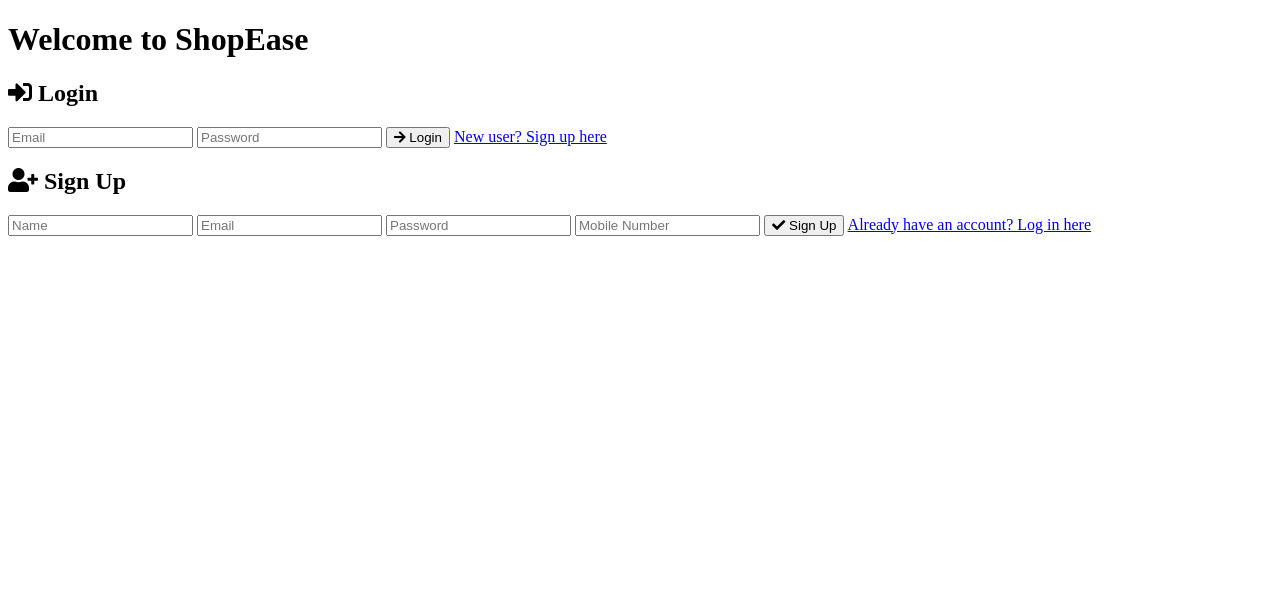
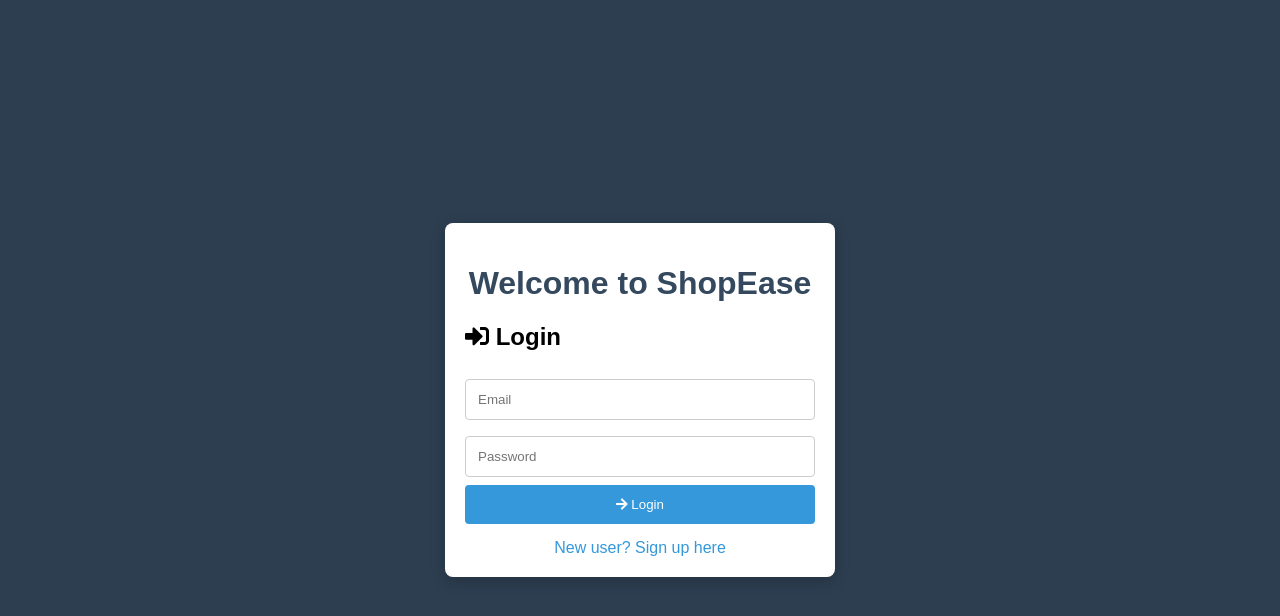
Before and after one commit to Saabiq005/SaabiqShopEase, a plain HTML site: page index.html in a window 1280 px wide. Drawn offline with Linux system fonts and the light colour scheme.

Commit message:
Update index.html

```diff
--- a/index.html
+++ b/index.html
@@ -4,7 +4,7 @@
     <meta charset="UTF-8">
     <meta name="viewport" content="width=device-width, initial-scale=1.0">
     <title>ShopEase Sign Up/Login</title>
-    <link rel="stylesheet" href="login.css">
+    <link rel="stylesheet" href="index.css">
     <link href="https://cdnjs.cloudflare.com/ajax/libs/font-awesome/5.15.4/css/all.min.css" rel="stylesheet"> <!-- For icons -->
 </head>
 <body>
@@ -37,6 +37,6 @@
         </div>
     </div>
 
-    <script src="login.js"></script>
+    <script src="index.js"></script>
 </body>
 </html>
```
